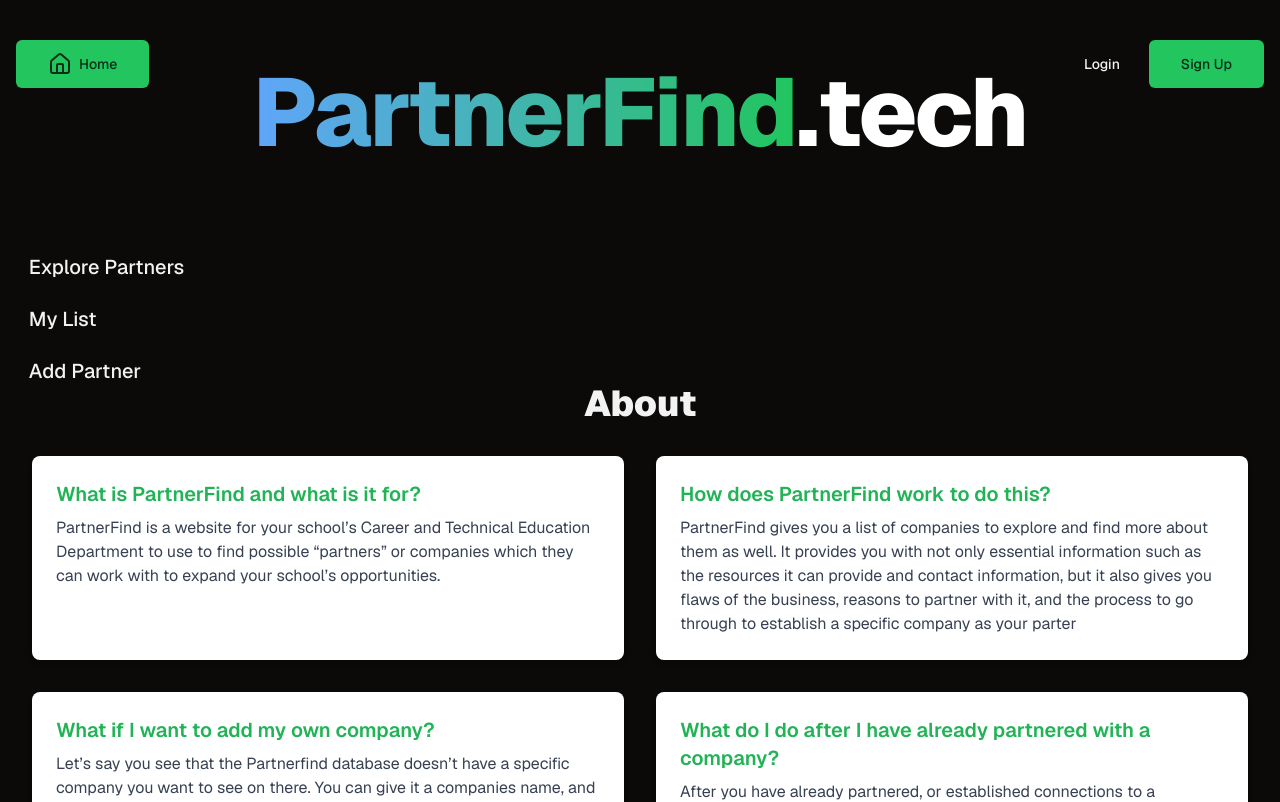
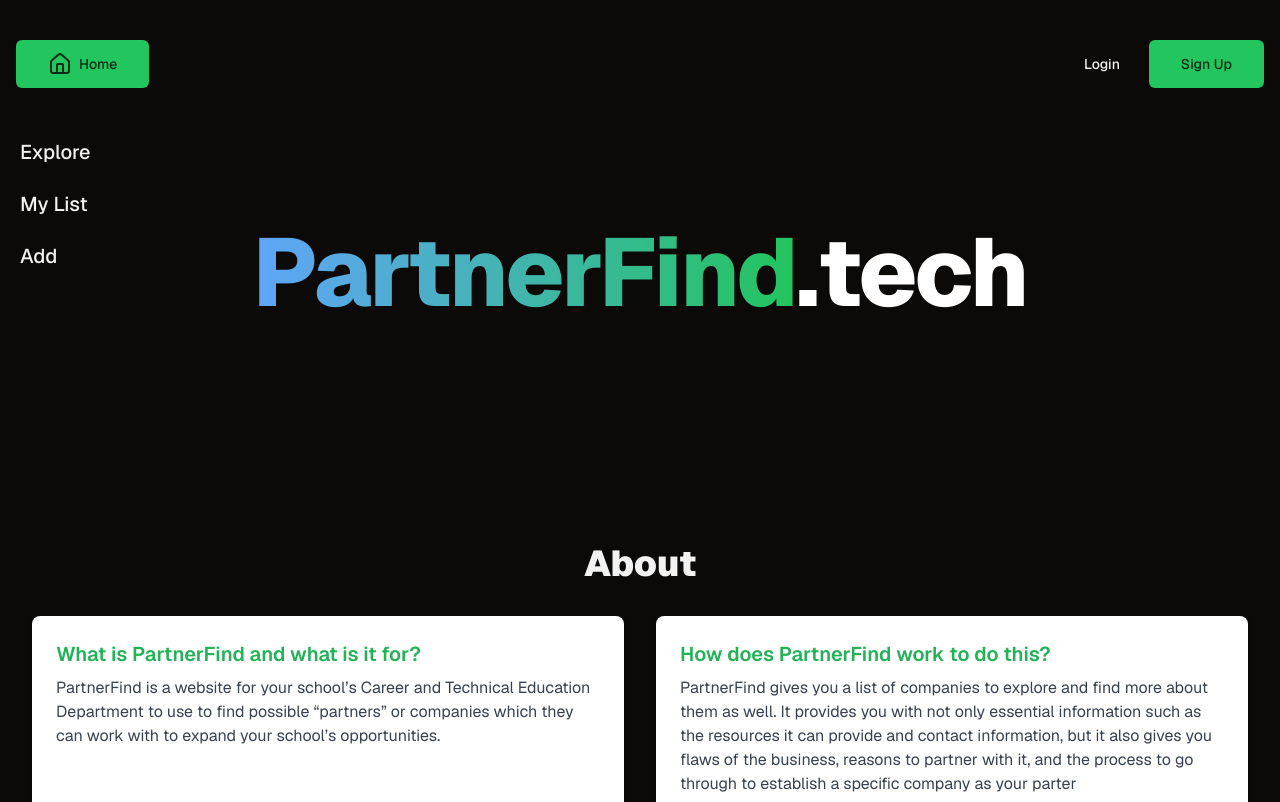
Before and after one commit to PartnerFind/partnerfind.tech, a Next.js app: page / in a window 1280 px wide. Shown: the top 802 px of the page. Built offline with nearby package versions, Linux system fonts and the light colour scheme; no server answers.

Commit message:
home page formatting

```diff
--- a/src/app/(landing)/page.tsx
+++ b/src/app/(landing)/page.tsx
@@ -12,8 +12,8 @@ const HomePage = (): React.JSX.Element => {
     <>
       <div>
         <main className="flex min-h-screen flex-col items-center justify-center">
-          <div className="container flex flex-col items-center justify-center gap-12 px-4 py-16 mb-20">
-            <h1 className="text-6xl md:text-8xl font-extrabold tracking-tight text-white sm:text-[5.5rem] text-center">
+          <div className="container flex flex-col items-center justify-center gap-12 px-4 py-16 mb-20 mt-20 md:mt-40">
+            <h1 className="text-4xl sm:text-5xl md:text-6xl lg:text-7xl xl:text-8xl font-extrabold tracking-tight text-white text-center">
               <span className="text-transparent bg-clip-text bg-gradient-to-r from-blue-400 to-green-500">PartnerFind</span>.tech
             </h1>
           </div>
--- a/src/app/layout.tsx
+++ b/src/app/layout.tsx
@@ -1,29 +1,29 @@
-import { ClerkProvider } from '@clerk/nextjs'
-import { twMerge } from "tailwind-merge";
-import { Navbar } from "@/components/navbar";
-import { SidebarNav } from "@/components/sidebar"
-import "@/styles/globals.css";
+import { ClerkProvider } from '@clerk/nextjs';
+import { twMerge } from 'tailwind-merge';
+import { Navbar } from '@/components/navbar';
+import { SidebarNav } from '@/components/sidebar';
+import '@/styles/globals.css';
 
-import { fontSans } from "@/lib/fonts"
+import { fontSans } from '@/lib/fonts';
 
 export const metadata = {
-  icons: [{ rel: "icon", url: "/favicon.ico" }],
+  icons: [{ rel: 'icon', url: '/favicon.ico' }],
 };
 
 const sidebarNavItems = [
   {
-    title: "Explore Partners",
-    href: "/explore",
+    title: 'Explore',
+    href: '/explore',
   },
   {
-    title: "My List",
-    href: "/my-list",
+    title: 'My List',
+    href: '/my-list',
   },
   {
-    title: "Add Partner",
-    href: "/add-partner",
+    title: 'Add',
+    href: '/add-partner',
   },
-]
+];
 
 export default function RootLayout({
   children,
@@ -33,20 +33,19 @@ export default function RootLayout({
   return (
     <ClerkProvider>
       <html lang="en">
-        <body className={twMerge(
-            "min-h-screen bg-background font-sans antialiased",
+        <body
+          className={twMerge(
+            'min-h-screen bg-background font-sans antialiased',
             fontSans.variable
-          )}>
-          <Navbar/>
-          <div style={{ display: 'flex'}}>
-            <aside className="absolute z-10 w-1/5 h-full flex flex-col items-start justify-start"
-              style={{ marginLeft: '0.69%', marginTop: '19%'}}>
+          )}
+        >
+          <Navbar />
+          <div className="flex flex-col md:flex-row">
+            <aside className="md:absolute z-10 top-24 md:top-32 left-0 w-full md:w-1/5">
               <SidebarNav items={sidebarNavItems} />
             </aside>
+            <main className="flex-1">{children}</main>
           </div>
-          <main style={{ flex: 1 }}>
-            {children}
-          </main>
         </body>
       </html>
     </ClerkProvider>
```
